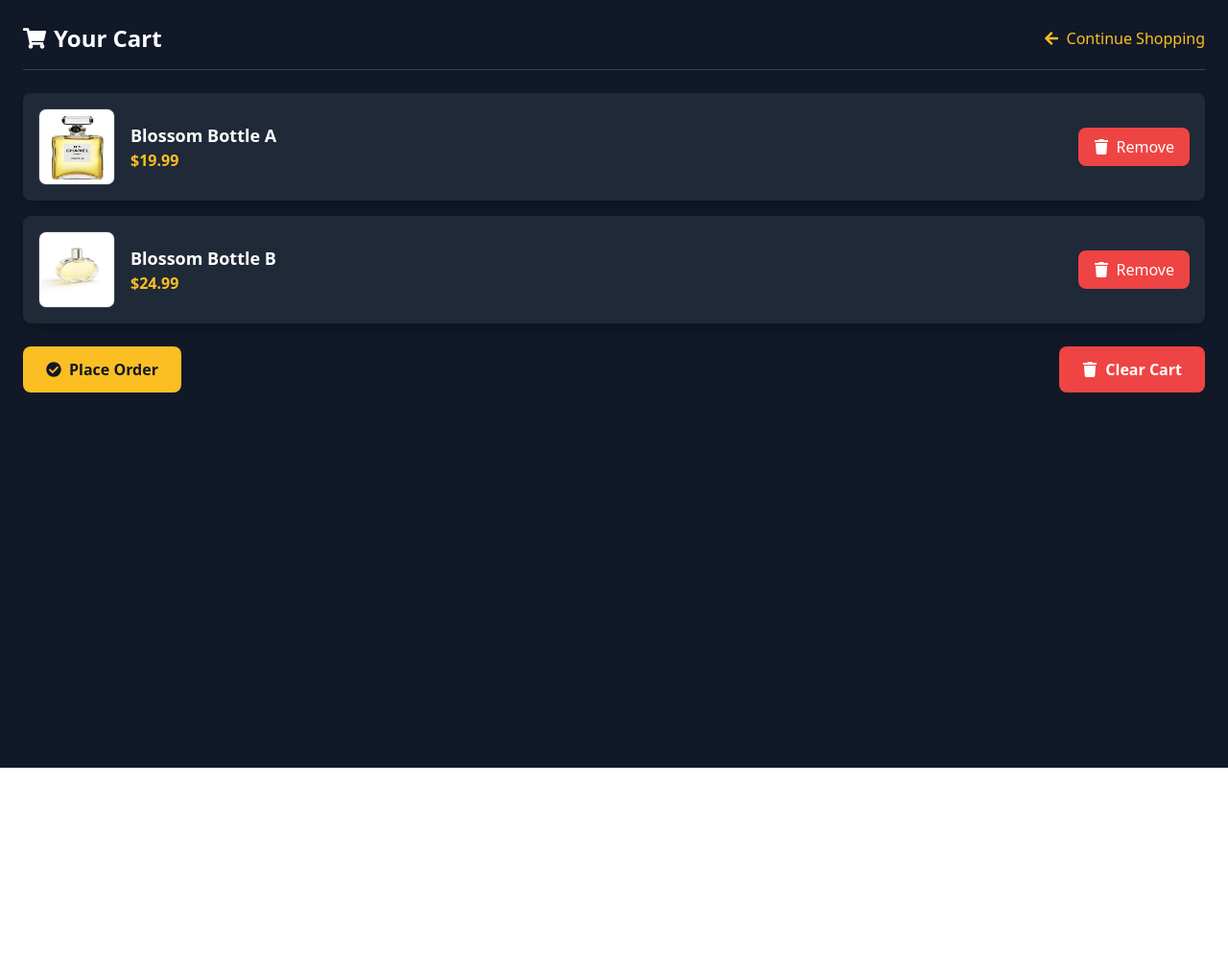
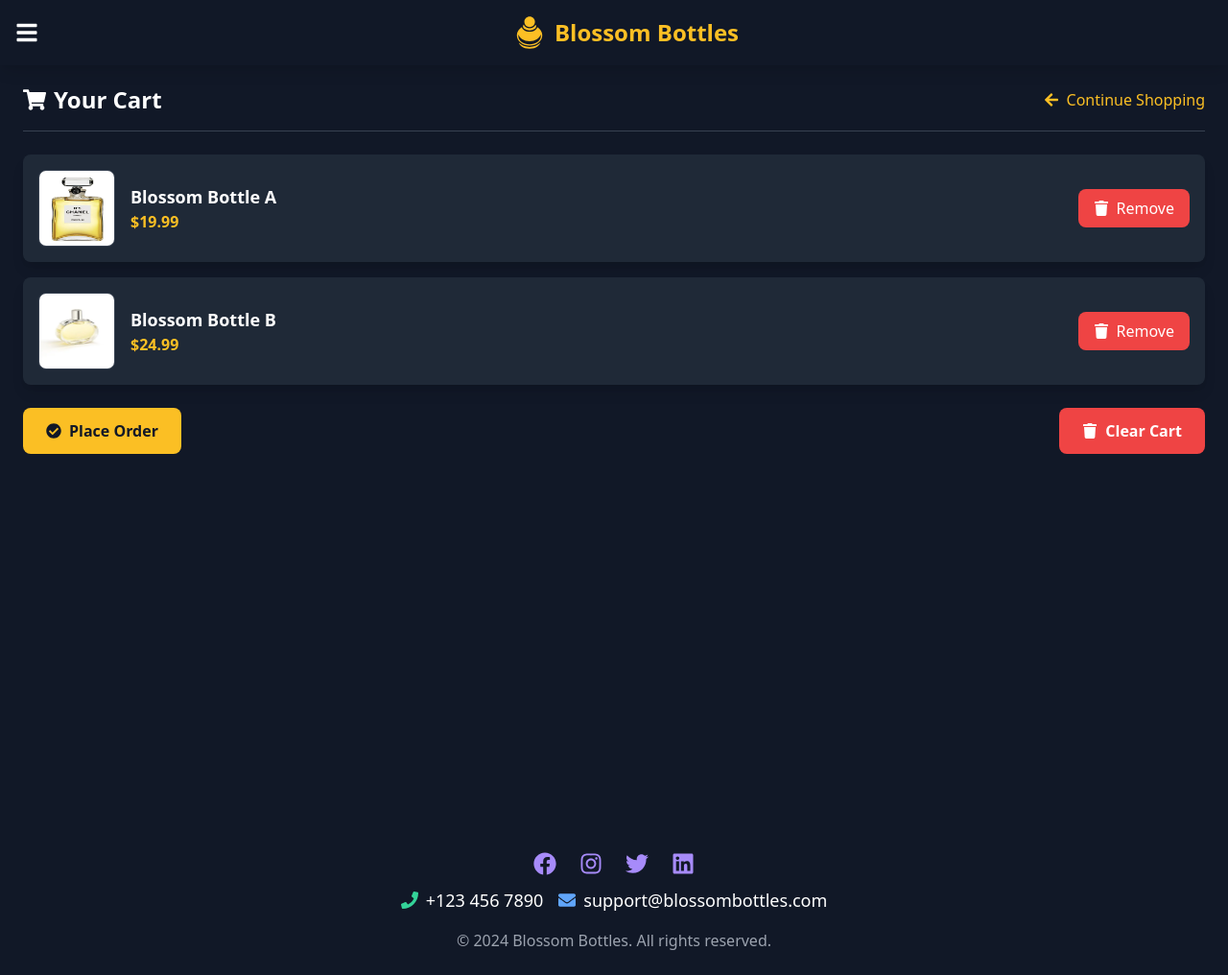
Before and after one commit to gokkull-15/blossom-bottles, a React (Create React App) app in the folder frontend/: page /cart in a window 1280 px wide. Shown: the whole page at 96% size. Before the commit the page ends 800 px from the top, so only its background shows below. Built offline with nearby package versions, Linux system fonts and the light colour scheme.

Commit message:
frontend

```diff
--- a/frontend/src/components/Footer.js
+++ b/frontend/src/components/Footer.js
@@ -9,7 +9,7 @@ import {
 
 export default function Footer() {
   return (
-    <footer className="bg-gray-900 text-white text-center p-6 mt-10">
+    <footer className="bg-gray-900 text-white text-center p-6">
       {/* Social Media Icons */}
       <div className="flex justify-center gap-6 mb-3">
         <a href="facebook.com" className="text-purple-400 hover:text-purple-500 text-2xl">
--- a/frontend/src/pages/AccountPage.js
+++ b/frontend/src/pages/AccountPage.js
@@ -7,6 +7,8 @@ import {
   FaSignOutAlt,
 } from "react-icons/fa";
 import { Link } from "react-router-dom";
+import NavBar from "../components/NavBar";
+import Footer from "../components/Footer";
 
 export default function AccountPage() {
   const user = {
@@ -16,11 +18,15 @@ export default function AccountPage() {
   };
 
   return (
+    <div>
+      <NavBar />
       <div className="bg-gray-900 min-h-screen flex items-center justify-center p-6">
         {/* Card Container */}
         <div className="bg-gray-800 p-10 rounded-xl shadow-lg text-white w-[450px] h-[500px] text-center">
           {/* My Account Title */}
-        <h1 className="text-2xl font-bold text-purple-400 mb-4">My Account</h1>
+          <h1 className="text-2xl font-bold text-purple-400 mb-4">
+            My Account
+          </h1>
 
           {/* Profile Section */}
           <div className="flex flex-col items-center">
@@ -59,5 +65,7 @@ export default function AccountPage() {
           </div>
         </div>
       </div>
+      <Footer />
+    </div>
   );
 }
--- a/frontend/src/pages/CartPage.js
+++ b/frontend/src/pages/CartPage.js
@@ -8,6 +8,8 @@ import {
 import { Link } from "react-router-dom";
 import p1 from "../requirements/perfume1.png";
 import p3 from "../requirements/perfume3.png";
+import NavBar from "../components/NavBar";
+import Footer from "../components/Footer";
 
 export default function Cart() {
   const [cartItems, setCartItems] = useState([
@@ -31,6 +33,8 @@ export default function Cart() {
   };
 
   return (
+    <div>
+      <NavBar />
       <div className="bg-gray-900 min-h-screen text-white p-6">
         {/* Navbar */}
         <div className="flex items-center justify-between pb-4 border-b border-gray-700">
@@ -94,5 +98,7 @@ export default function Cart() {
           </div>
         )}
       </div>
+      <Footer />
+    </div>
   );
 }
--- a/frontend/src/pages/OrderPage.js
+++ b/frontend/src/pages/OrderPage.js
@@ -2,6 +2,8 @@ import { useState } from "react";
 import { FaBox, FaCalendarAlt, FaTimesCircle } from "react-icons/fa";
 import p1 from "../requirements/perfume1.png";
 import p3 from "../requirements/perfume3.png";
+import NavBar from "../components/NavBar";
+import Footer from "../components/Footer";
 
 export default function Orders() {
   const [orders, setOrders] = useState([
@@ -31,6 +33,8 @@ export default function Orders() {
   };
 
   return (
+    <div>
+      <NavBar />
       <div className="bg-gray-900 min-h-screen text-white p-6">
         {/* Page Header */}
         <h1 className="text-2xl font-bold flex items-center gap-2 pb-4 border-b border-gray-700">
@@ -79,5 +83,7 @@ export default function Orders() {
           </div>
         )}
       </div>
+      <Footer />
+    </div>
   );
 }
--- a/frontend/src/pages/SellerPage.js
+++ b/frontend/src/pages/SellerPage.js
@@ -1,5 +1,7 @@
 import { useState } from "react";
 import { FaBox, FaDollarSign, FaImage, FaUpload } from "react-icons/fa";
+import NavBar from "../components/NavBar";
+import Footer from "../components/Footer";
 
 export default function SellerPage() {
   const [product, setProduct] = useState({ name: "", price: "", image: null });
@@ -23,6 +25,8 @@ export default function SellerPage() {
   };
 
   return (
+    <div>
+      <NavBar />
       <div className="bg-gray-900 min-h-screen flex items-center justify-center p-6">
         {/* Card Container */}
         <div className="bg-gray-800 p-12 rounded-2xl shadow-lg text-white w-[550px] h-[500px] text-center">
@@ -84,5 +88,7 @@ export default function SellerPage() {
           </form>
         </div>
       </div>
+      <Footer />
+    </div>
   );
 }
```
Lines whose indentation alone changed are shown as unchanged.
